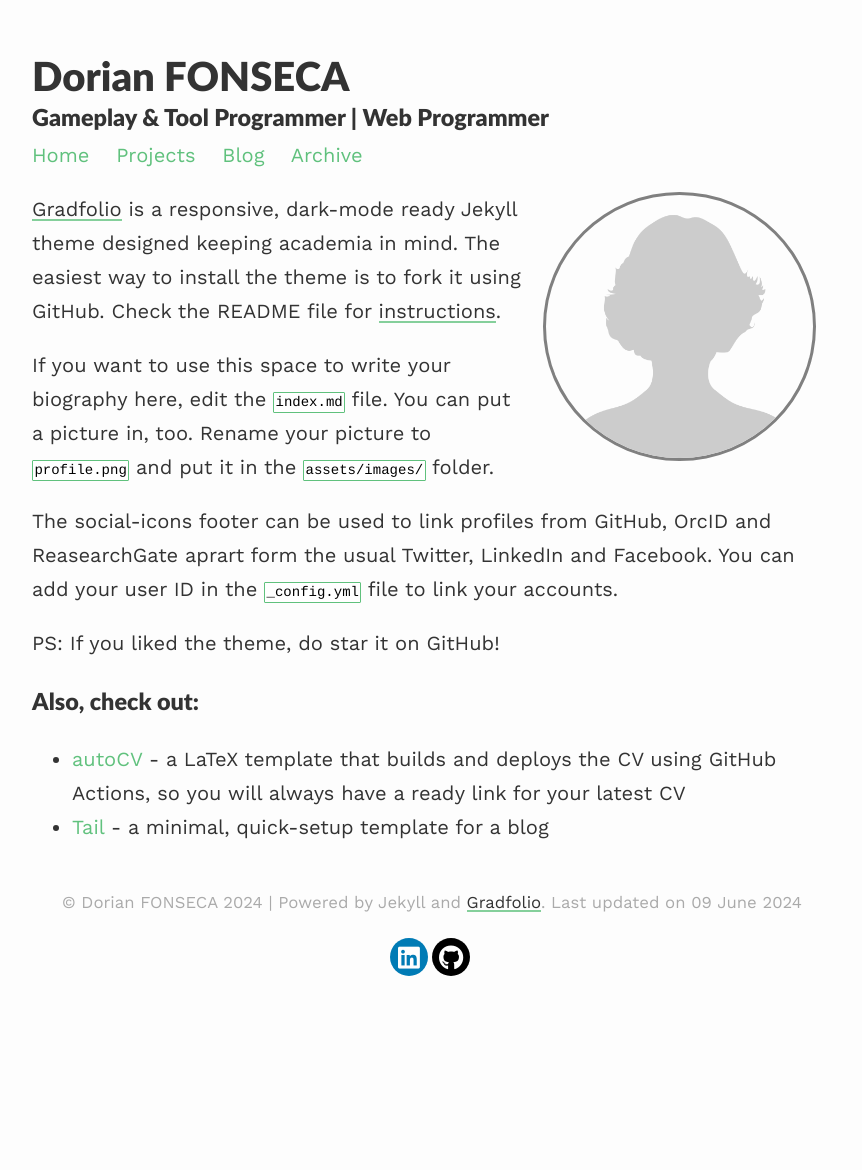
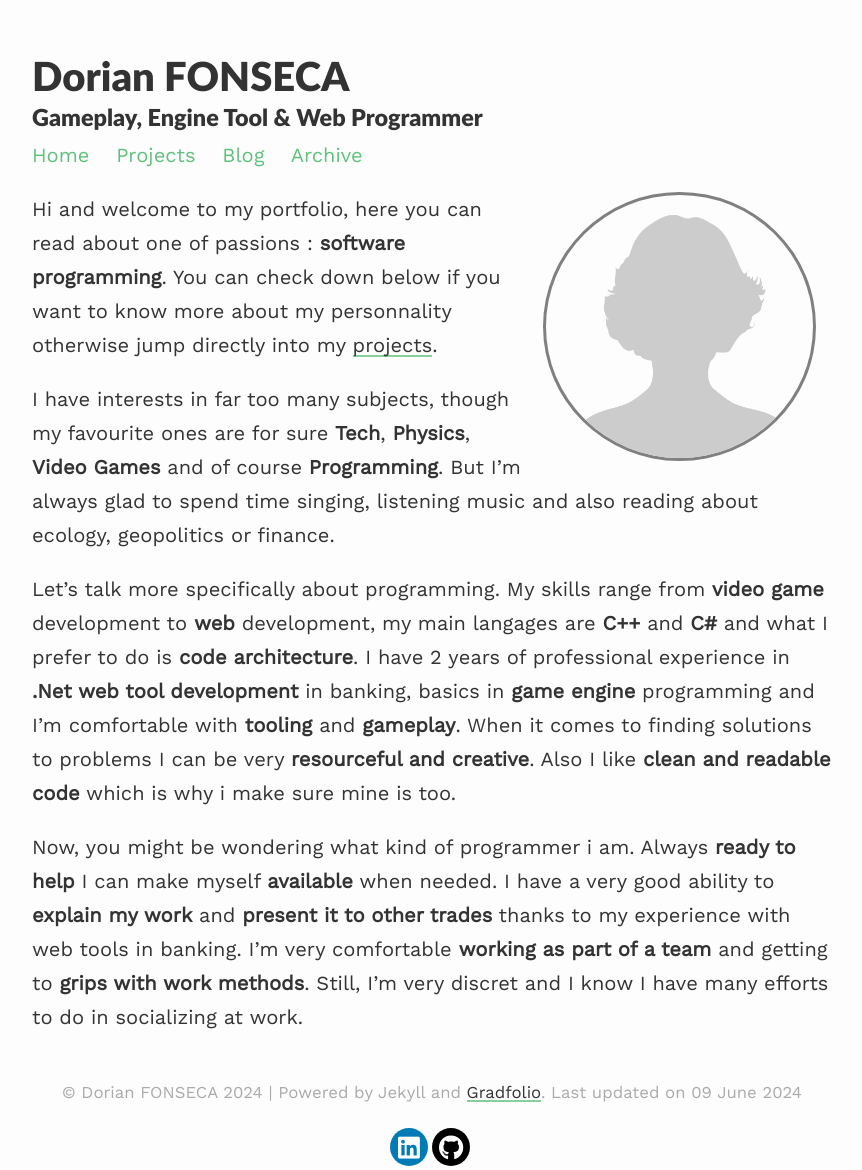
Before and after one commit to Dorian2002/dorian2002.github.io, a Jekyll site: the page built from index.md, in a window 1280 px wide. Shown: the whole page, without its empty margins (208-1070 px from the left). Built offline with Jekyll 4.4.1, drawn with Linux system fonts in a browser that asks for light colours; nearby versions of some CDN libraries; before the commit the page ends 980 px from its top, so only the background shows below that.

Commit message:
Change : home page

```diff
--- a/_config.yml
+++ b/_config.yml
@@ -1,7 +1,7 @@
 ### your site title here
 
 title: Dorian FONSECA
-description: Gameplay & Tool Programmer | Web Programmer
+description: Gameplay, Engine Tool & Web Programmer
 
 baseurl: "/" #name of GitHub repository
 url: "https://dorian2002.github.io" #custom url to be used instead of GitHub repository
@@ -14,7 +14,7 @@ paginate_path: /blog/page:num/
 
 # Social media links in footer
 #twitter: "#"
-linkedin: "https://www.linkedin.com/in/dorian-fonseca-b441771b3/"
+linkedin: "dorian-fonseca-b441771b3"
 #stackoverflow: "#"
 github: "https://github.com/Dorian2002"
 #researchgate: "#"
--- a/index.md
+++ b/index.md
@@ -6,16 +6,10 @@ profile:
   image: profile.png
 published: true
 ---
+Hi and welcome to my portfolio, here you can read about one of passions : **software programming**. You can check down below if you want to know more about my personnality otherwise jump directly into my [projects](https://LienProjets).
 
-[Gradfolio](https://github.com/jitinnair1/gradfolio){:target="_blank"} is a responsive, dark-mode ready Jekyll theme designed keeping academia in mind. The easiest way to install the theme is to fork it using GitHub. Check the README file for [instructions](https://github.com/jitinnair1/gradfolio#installation){:target="_blank"}.
+I have interests in far too many subjects, though my favourite ones are for sure **Tech**, **Physics**, **Video Games** and of course **Programming**. But I'm always glad to spend time singing, listening music and also reading about ecology, geopolitics or finance.
 
-If you want to use this space to write your biography here, edit the `index.md` file. You can put a picture in, too. Rename your picture to `profile.png` and put it in the `assets/images/` folder.
+Let's talk more specifically about programming. My skills range from **video game** development to **web** development, my main langages are **C++** and **C#** and what I prefer to do is **code architecture**. I have 2 years of professional experience in **.Net web tool development** in banking, basics in **game engine** programming and I'm comfortable with **tooling** and **gameplay**. When it comes to finding solutions to problems I can be very **resourceful and creative**. Also I like **clean and readable code** which is why i make sure mine is too.
 
-The social-icons footer can be used to link profiles from GitHub, OrcID and ReasearchGate aprart form the usual Twitter, LinkedIn and Facebook. You can add your user ID in the `_config.yml` file to link your accounts.
-
-PS: If you liked the theme, do star it on GitHub!
-
-### Also, check out:
-
-- [autoCV](https://github.com/jitinnair1/autocv) - a LaTeX template that builds and deploys the CV using GitHub Actions, so you will always have a ready link for your latest CV
-- [Tail](https://github.com/jitinnair1/tail) - a minimal, quick-setup template for a blog
+Now, you might be wondering what kind of programmer i am. Always **ready to help** I can make myself **available** when needed. I have a very good ability to **explain my work** and **present it to other trades** thanks to my experience with web tools in banking. I'm very comfortable **working as part of a team** and getting to **grips with work methods**. Still, I'm very discret and I know I have many efforts to do in socializing at work.
```
